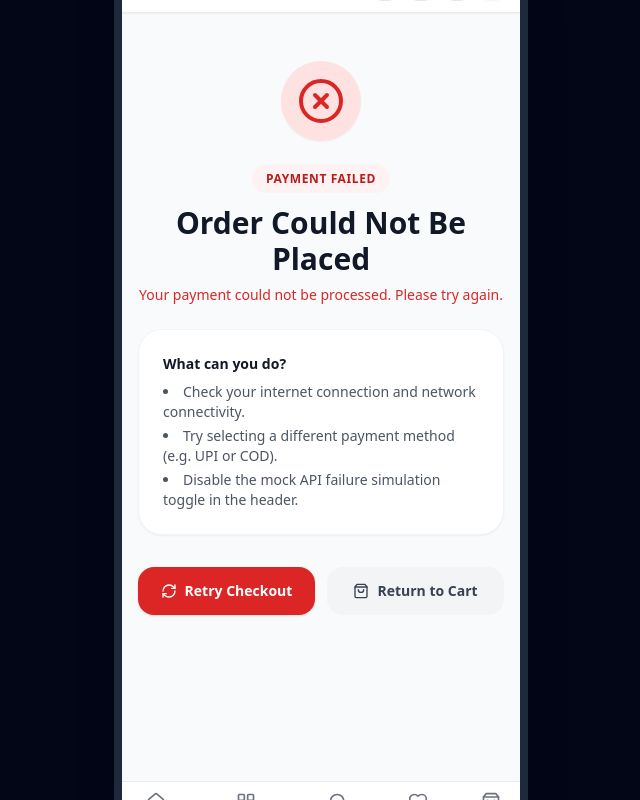
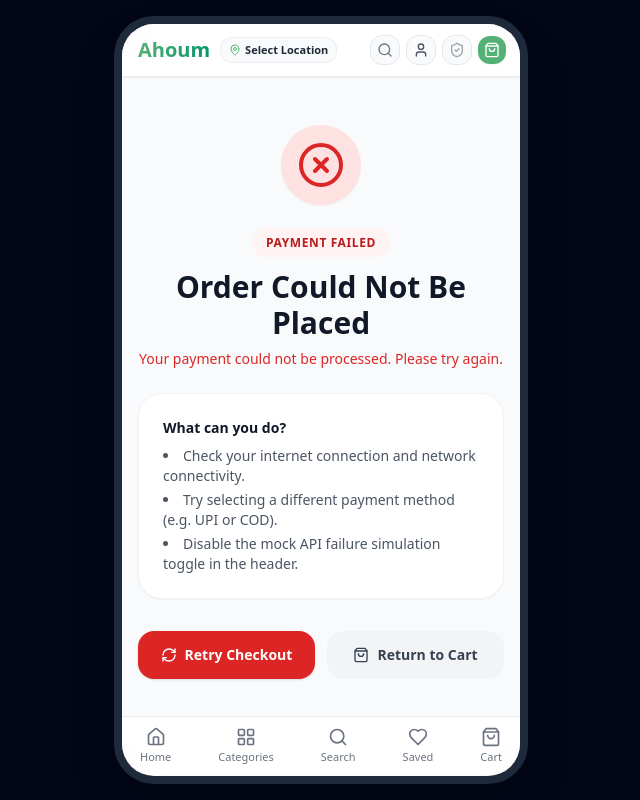
Before and after one commit to gnanendra-07/ahoum-grocery-delivery, a React (Vite) app: page /checkout/failure in a window 1280 px wide. Shown: the whole page, without its empty margins (319-959 px from the left). Built offline with nearby package versions, Linux system fonts and the light colour scheme.

Commit message:
fix(preview): optimize desktop phone frame preview height fitting

```diff
--- a/src/layouts/AuthLayout.tsx
+++ b/src/layouts/AuthLayout.tsx
@@ -4,8 +4,8 @@ import { Outlet } from 'react-router-dom';
 export const AuthLayout: React.FC = () => {
   return (
     <div className="h-screen min-h-screen bg-slate-950 flex items-center justify-center p-0 sm:p-4 overflow-hidden">
-      {/* Figma 414 x 896 px Mobile App Frame */}
-      <div className="box-border w-full h-[100dvh] sm:w-[414px] sm:h-[896px] bg-white sm:rounded-[40px] shadow-2xl overflow-y-auto overflow-x-hidden border-0 sm:border-[8px] sm:border-slate-800 flex flex-col relative">
+      {/* Figma 414 x 896 px Mobile Device Frame Preview */}
+      <div className="box-border w-full h-[100dvh] sm:w-[414px] sm:h-[896px] sm:max-h-[calc(100vh-2rem)] bg-white sm:rounded-[40px] shadow-2xl overflow-y-auto overflow-x-hidden border-0 sm:border-[8px] sm:border-slate-800 flex flex-col relative">
         <main className="flex-1 flex flex-col w-full">
           <Outlet />
         </main>
--- a/src/layouts/MainLayout.tsx
+++ b/src/layouts/MainLayout.tsx
@@ -6,8 +6,8 @@ import { BottomNav } from '../components/BottomNav';
 export const MainLayout: React.FC = () => {
   return (
     <div className="h-screen min-h-screen bg-slate-950 flex items-center justify-center p-0 sm:p-4 overflow-hidden">
-      {/* Figma 414 x 896 px Mobile App Frame */}
-      <div className="box-border w-full h-[100dvh] sm:w-[414px] sm:h-[896px] bg-gray-50 sm:rounded-[40px] shadow-2xl overflow-y-auto overflow-x-hidden border-0 sm:border-[8px] sm:border-slate-800 flex flex-col relative">
+      {/* Figma 414 x 896 px Mobile Device Frame Preview */}
+      <div className="box-border w-full h-[100dvh] sm:w-[414px] sm:h-[896px] sm:max-h-[calc(100vh-2rem)] bg-gray-50 sm:rounded-[40px] shadow-2xl overflow-y-auto overflow-x-hidden border-0 sm:border-[8px] sm:border-slate-800 flex flex-col relative">
         <Header />
 
         <main className="flex-1 px-4 py-4">
```
